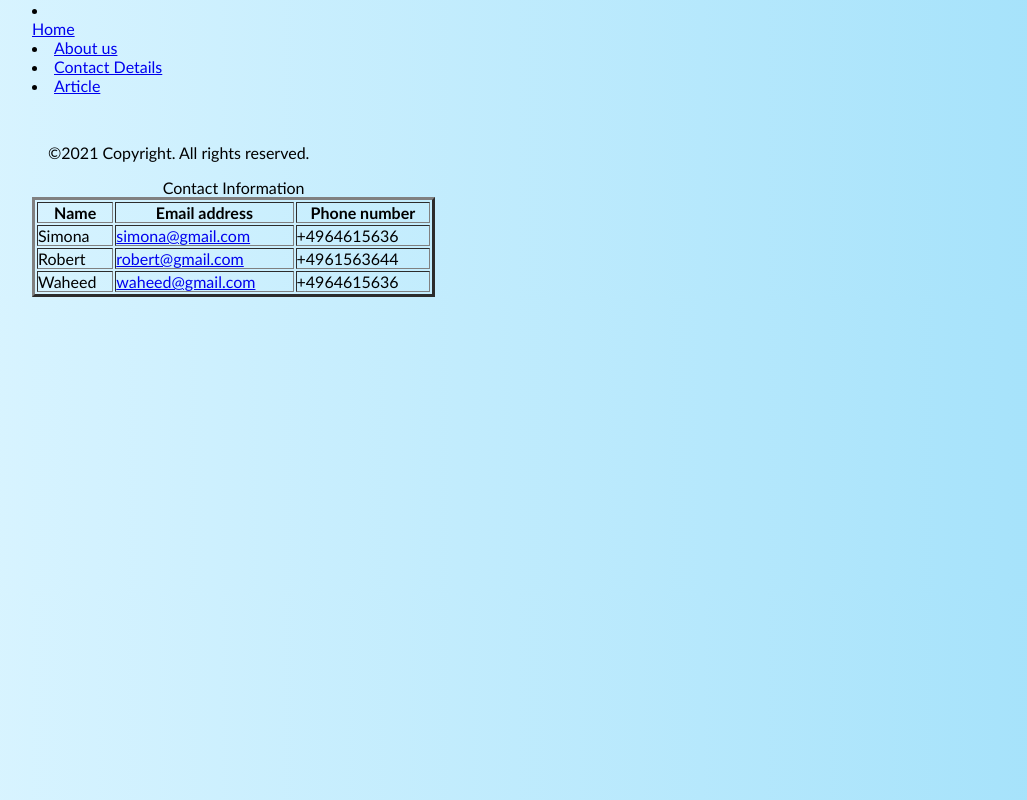
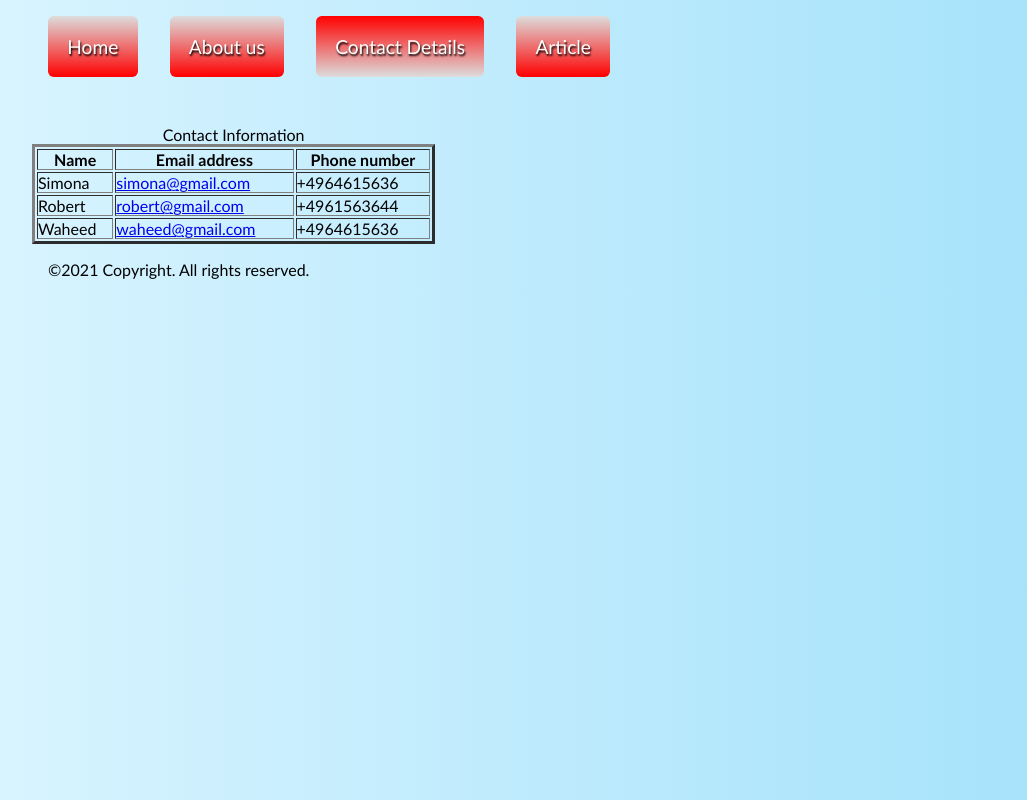
Before and after one commit to semuona/firstwebsite, a plain HTML site: page contact_details.html in a window 1280 px wide. Shown: the whole page, without its empty margins (32-1059 px from the left). Drawn offline with Linux system fonts and the light colour scheme.

Commit message:
final merge

```diff
--- a/contact_details.html
+++ b/contact_details.html
@@ -1,5 +1,7 @@
 <!DOCTYPE html>
 <html lang="en">
+
+
 
 <head>
     <meta charset="UTF-8">
@@ -13,32 +15,31 @@
     <header>
         <nav>
 
-                <li class="active"></li>
-                    <a href="#">Home</a>
+
+
+            <ul>
+                <li>
+
+                    <a href="index.html">Home</a>
                 </li>
                 <li>
                     <a href="aboutus.html">About us</a>
                 </li>
-                <li>
-                    <a href="contact_details.html">Contact Details</a>
+                <li class="active">
+                    <a href="#">Contact Details</a>
                 </li>
                 <li>
                     <a href="article.html">Article</a>
                 </li>
 
+
+
+
+            </ul>
         </nav>
     </header>
 
     <main>
-
-    </main>
-    <footer>
-        &copy;2021 Copyright. All rights reserved.
-    </footer>
-
-</body>
-<h1></h1>
-
         <table border="3" width="35%" cellpadding="10px">
 
             <caption> Contact Information</caption>
@@ -53,20 +54,30 @@
                 <tr>
                     <td>Simona</td>
                     <td> <a href="mailto:simona@gmail.com">simona@gmail.com</a></td>
-           <td> <a href="tel:+49216165"></a>+4964615636</td>
+                    <td>
+                        <a href="tel:+49216165"></a>+4964615636</td>
                 </tr>
                 <tr>
                     <td>Robert</td>
                     <td> <a href="mailto:robert@gmail.com">robert@gmail.com</a></td>
-            <td> <a href="tel:+49216154465"></a>+4961563644</td>
+                    <td>
+                        <a href="tel:+49216154465"></a>+4961563644</td>
                 </tr>
                 <tr>
                     <td>Waheed</td>
                     <td> <a href="mailto:waheed@gmail.com">waheed@gmail.com</a></td>
-            <td> <a href="tel:+492161565"></a>+4964615636</td>
+                    <td>
+                        <a href="tel:+492161565"></a>+4964615636</td>
                 </tr>
             </tbody>
         </table>
 
 
+    </main>
+    <footer>
+        &copy;2021 Copyright. All rights reserved.
+    </footer>
+
+</body>
+
 </html>
```
Also changed, not shown: aboutus.html (+43 -5 lines), article.html (+24 -9 lines), index.html (+0 -27 lines). Lines whose indentation alone changed are shown as unchanged.
